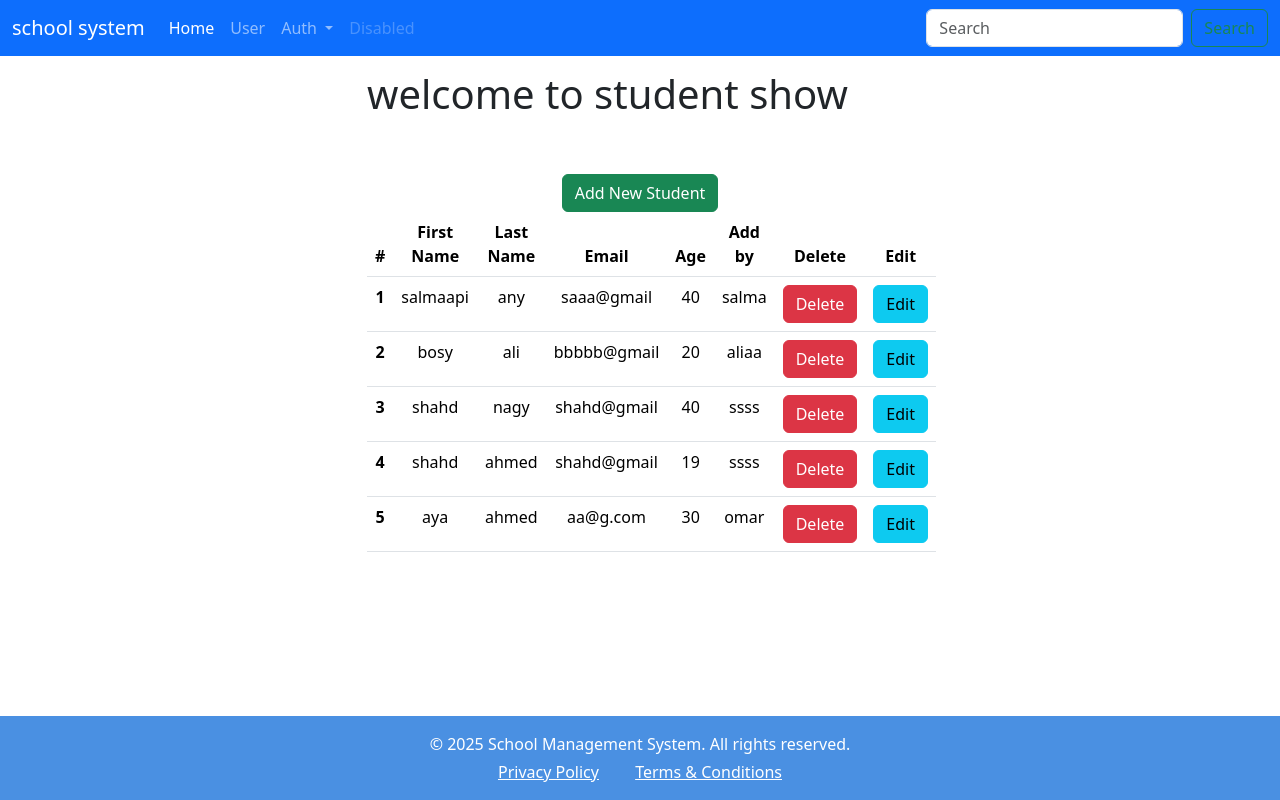
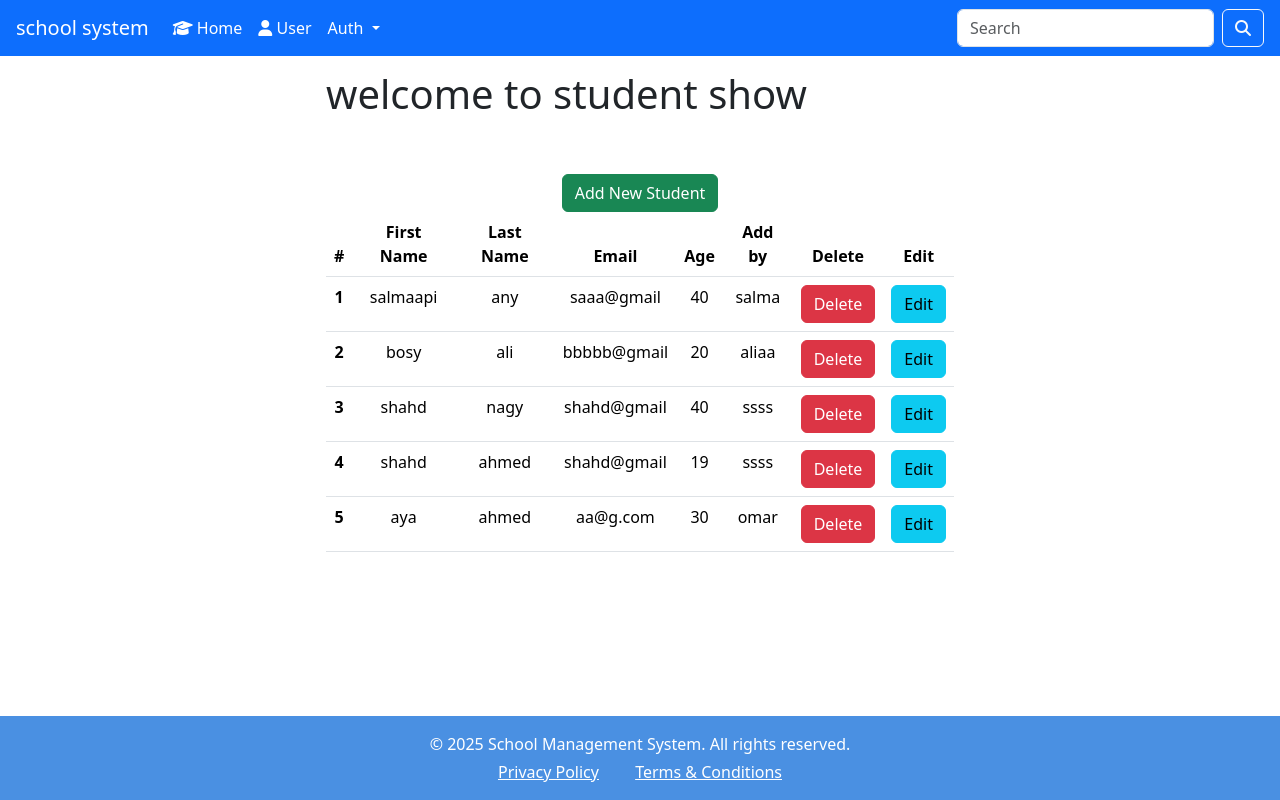
Before and after one commit to salmatarek55/school_system, a PHP site: page /student/index.php in a window 1280 px wide. Run offline with PHP 8.4, Linux system fonts and the light colour scheme; data comes from the database, SQL or seed files in the repository.

Commit message:
Update header.php

```diff
--- a/header.php
+++ b/header.php
@@ -1,6 +1,7 @@
 <?php
 session_start();
 ?>
+
 <!-- haeder start -->
 <!DOCTYPE html>
 <html lang="en">
@@ -10,80 +11,73 @@
     <meta name="viewport" content="width=device-width, initial-scale=1.0">
     <link rel="stylesheet" href="/school_system/assets/bootstrap.min.css">
     <link rel="stylesheet" href="/school_system/assets/style.css">
+    <link rel="stylesheet" href="https://cdnjs.cloudflare.com/ajax/libs/font-awesome/6.5.2/css/all.min.css">
+    <style>
+        body {
+          overflow-x: hidden;
+          padding-top: 70px;
+       }
+    </style>
 </head>
 
 <body>
-    <div class="container">
-        <!-- جايبنها من البوتستراب -->
-        <nav class="navbar navbar-expand-lg navbar-dark bg-primary fixed-top">
-            <div class="container-fluid">
-                <a class="navbar-brand" href="/school_system"><?php print  isset($_SESSION['username'])?$_SESSION['username']:"school system" ?></a>
-                <button class="navbar-toggler" type="button" data-bs-toggle="collapse" data-bs-target="#navbarSupportedContent" aria-controls="navbarSupportedContent" aria-expanded="false" aria-label="Toggle navigation">
+     <nav class="navbar navbar-expand-lg bg-primary fixed-top">
+        <div class="w-100 d-flex justify-content-between align-items-center px-3">
+            <a class="navbar-brand text-white" href="/school_system">
+                <?php print isset($_SESSION['username']) ? $_SESSION['username'] : "school system" ?>
+            </a>
+            <button class="navbar-toggler" type="button" data-bs-toggle="collapse" data-bs-target="#navbarSupportedContent">
                 <span class="navbar-toggler-icon"></span>
             </button>
+
             <div class="collapse navbar-collapse" id="navbarSupportedContent">
                 <ul class="navbar-nav me-auto mb-2 mb-lg-0">
                     <li class="nav-item">
-                            <a class="nav-link active" aria-current="page" href="/school_system">Home</a>
+                        <a class="nav-link text-white" aria-current="page" href="/school_system">
+                            <i class="fa-solid fa-graduation-cap"></i> Home
+                        </a>
                     </li>
-                        <?php
-                        if(isset($_SESSION['username']))
-                            { ?>
+
+                    <?php if(isset($_SESSION['username'])) { ?>
                         <li class="nav-item">
-                                       <a class="nav-link" href="/school_system/student">Student</a>
+                            <a class="nav-link text-white" href="/school_system/student">Student</a>
                         </li>
-                          <?php
-                            }?>
-                        <?php
-                        if(isset($_SESSION['username']))
-                            { ?>
                         <li class="nav-item">
-                                       <a class="nav-link" href="/school_system/teacher">Teacher</a>
+                            <a class="nav-link text-white" href="/school_system/teacher">Teacher</a>
                         </li>
-                          <?php
-                            }?>
-                         <?php
-                        if(isset($_SESSION['username']))
-                            { ?>
                         <li class="nav-item">
-                                       <a class="nav-link" href="/school_system/classroom">classroom</a>
+                            <a class="nav-link text-white" href="/school_system/classroom">Classroom</a>
                         </li>
-                          <?php
-                            }?>
+                    <?php } ?>
 
                     <li class="nav-item">
-                            <a class="nav-link" href="/school_system/users">User</a>
+                        <a class="nav-link text-white" href="/school_system/users/login.php">
+                            <i class="fa-solid fa-user"></i> User
+                        </a>
                     </li>
 
                     <li class="nav-item dropdown">
-                            <a class="nav-link dropdown-toggle" href="#" role="button" data-bs-toggle="dropdown" aria-expanded="false">
+                        <a class="nav-link dropdown-toggle text-white" href="#" role="button" data-bs-toggle="dropdown">
                             Auth
                         </a>
                         <ul class="dropdown-menu">
-                              <?php
-                              if(!isset($_SESSION['username']))
-                                {?>
+                            <?php if(!isset($_SESSION['username'])) { ?>
                                 <li><a class="dropdown-item" href="/school_system/users/login.php">Login</a></li>
                                 <li><a class="dropdown-item" href="/school_system/users/add.php">Register</a></li>
-                                <?php  }else{
-                                ?>
+                            <?php } else { ?>
                                 <li><a class="dropdown-item" href="/school_system/users/logout.php">Logout</a></li>
-                               <?php }?>
-                                <li>
-                                    <hr class="dropdown-divider">
-                                </li>
-                                <li><a class="dropdown-item" href="#">Something else here</a></li>
+                            <?php } ?>
                         </ul>
                     </li>
-                        <li class="nav-item">
-                            <a class="nav-link disabled" aria-disabled="true">Disabled</a>
-                        </li>
                 </ul>
+
                 <form class="d-flex" role="search">
                     <input class="form-control me-2" type="search" placeholder="Search" aria-label="Search" />
-                        <button class="btn btn-outline-success" type="submit">Search</button>
+                    <button class="btn btn-outline-light" type="submit">
+                        <i class="fa-solid fa-magnifying-glass"></i>
+                    </button>
                 </form>
             </div>
         </div>
     </nav>
-        <!-- header end -->
+    <!-- Navbar end -->
```
Lines whose indentation alone changed are shown as unchanged.
